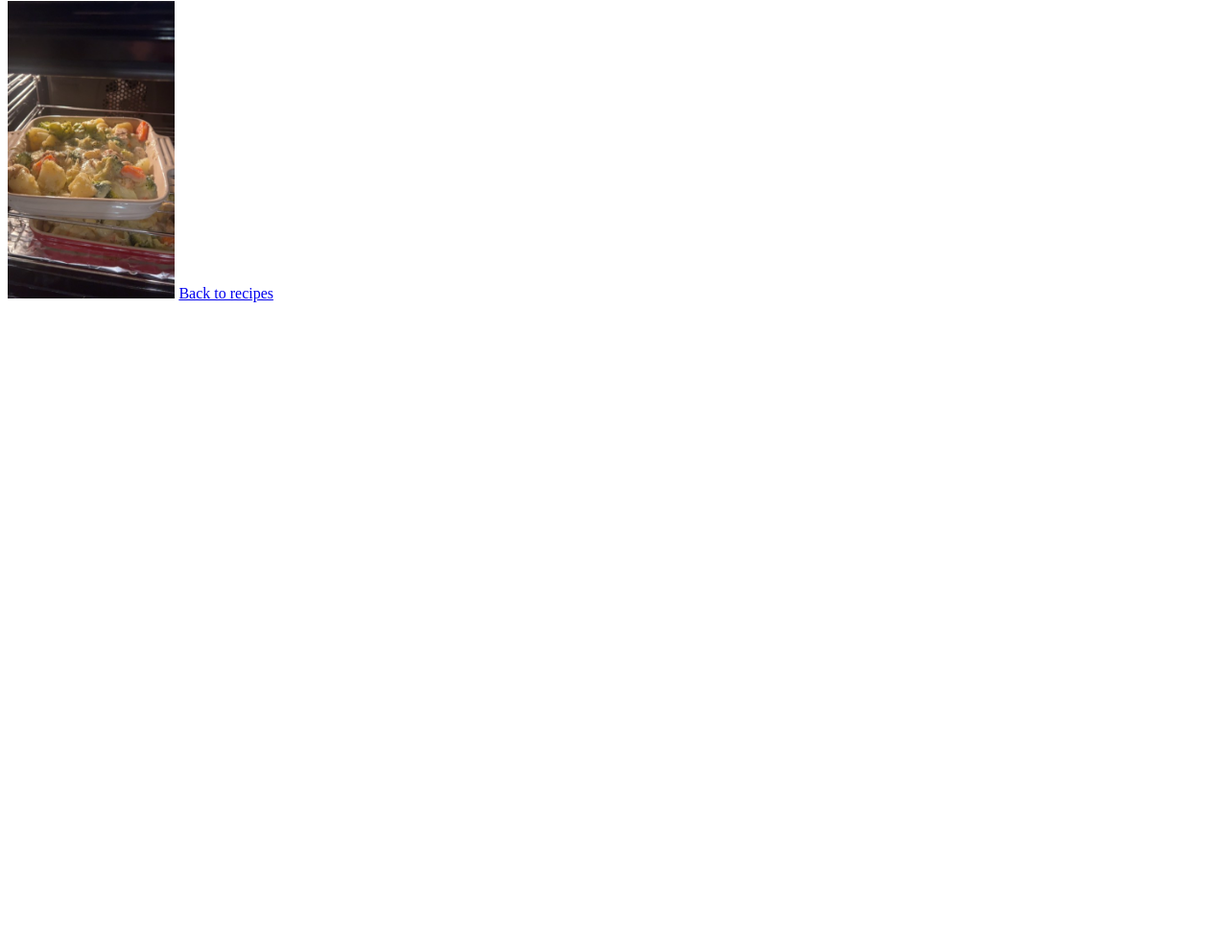
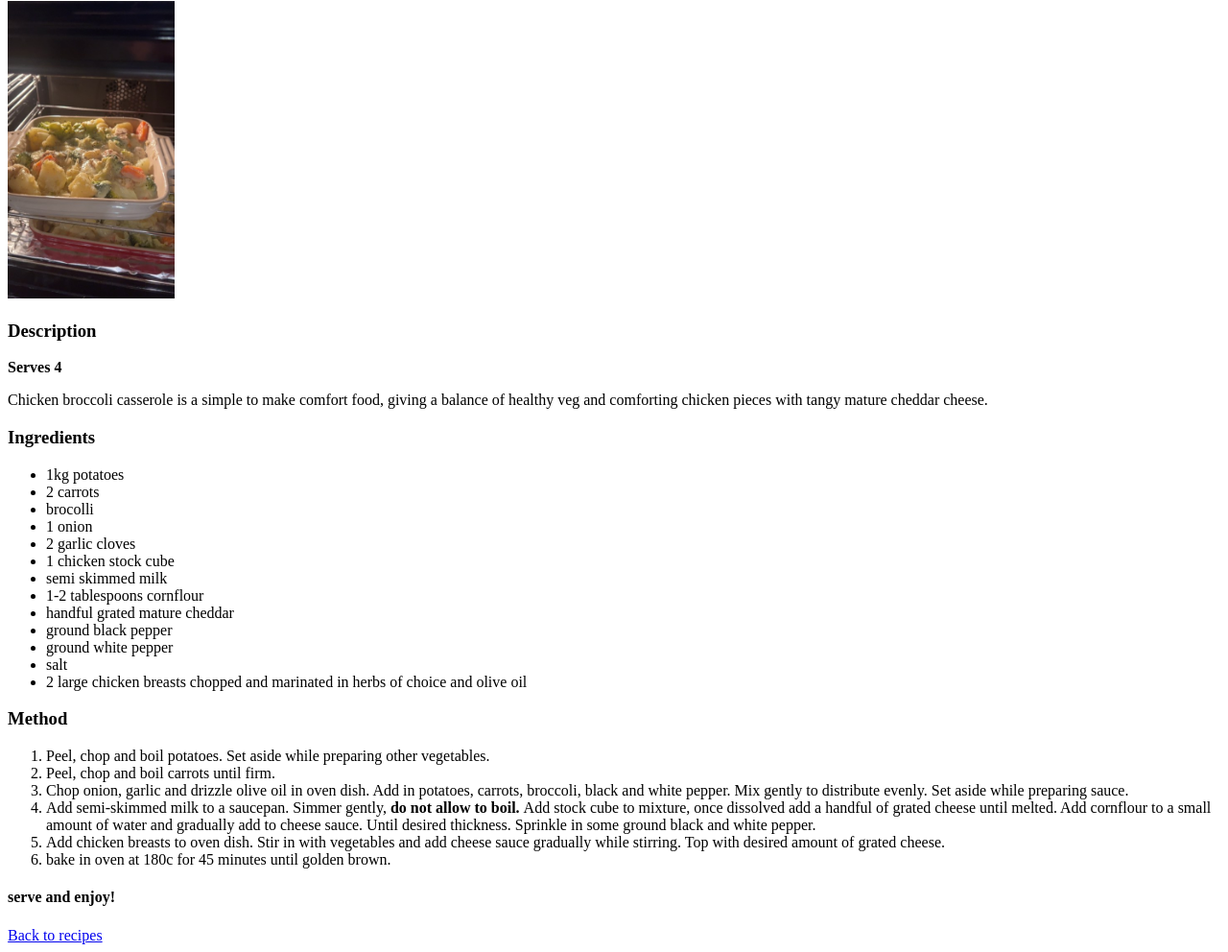
Before and after one commit to RRyzh-alt/odin-recipes, a plain HTML site: page recipes/chicken-broccoli-casserole.html in a window 1280 px wide. Shown: the part 79-1071 px from the top of the page at 96% size. Before the commit the page ends 800 px from the top, so only its background shows below. Drawn offline with Linux system fonts and the light colour scheme.

Commit message:
Add List to index.html and contents to last recipe
Added list form to the recipe links on index.html and added all content
needed to complete the recipe page for chicken-broccoli-casserole.html

```diff
--- a/recipes/chicken-broccoli-casserole.html
+++ b/recipes/chicken-broccoli-casserole.html
@@ -8,6 +8,35 @@
     <body>
         <h1>Chicken Broccoli Casserole</h1>
         <img src="../images/chicken-broccoli-casserole.jpeg" alt="a chicken broccoli casserole in an oven" height="310">
+        <h3>Description</h3>
+        <strong>Serves 4</strong>
+        <p>Chicken broccoli casserole is a simple to make comfort food, giving a balance of healthy veg and comforting chicken pieces with tangy mature cheddar cheese.</p>
+        <h3>Ingredients</h3>
+        <ul>
+            <li>1kg potatoes</li>
+            <li>2 carrots</li>
+            <li>brocolli</li>
+            <li>1 onion</li>
+            <li>2 garlic cloves</li>
+            <li>1 chicken stock cube</li>
+            <li>semi skimmed milk</li>
+            <li>1-2 tablespoons cornflour</li>
+            <li>handful grated mature cheddar</li>
+            <li>ground black pepper</li>
+            <li>ground white pepper</li>
+            <li>salt</li>
+            <li>2 large chicken breasts chopped and marinated in herbs of choice and olive oil</li>
+        </ul>
+        <h3>Method</h3>
+        <ol>
+            <li>Peel, chop and boil potatoes. Set aside while preparing other vegetables.</li>
+            <li>Peel, chop and boil carrots until firm.</li>
+            <li>Chop onion, garlic and drizzle olive oil in oven dish. Add in potatoes, carrots, broccoli, black and white pepper. Mix gently to distribute evenly. Set aside while preparing sauce.</li>
+            <li>Add semi-skimmed milk to a saucepan. Simmer gently, <strong>do not allow to boil. </strong>Add stock cube to mixture, once dissolved add a handful of grated cheese until melted. Add cornflour to a small amount of water and gradually add to cheese sauce. Until desired thickness. Sprinkle in some ground black and white pepper.</li>
+            <li>Add chicken breasts to oven dish. Stir in with vegetables and add cheese sauce gradually while stirring. Top with desired amount of grated cheese.</li>
+            <li>bake in oven at 180c for 45 minutes until golden brown.</li>
+        </ol>
+        <h4>serve and enjoy!</h4>
         <a href="../index.html">Back to recipes</a>
     </body>
 </html>
```
Also changed, not shown: index.html (+5 -3 lines).
